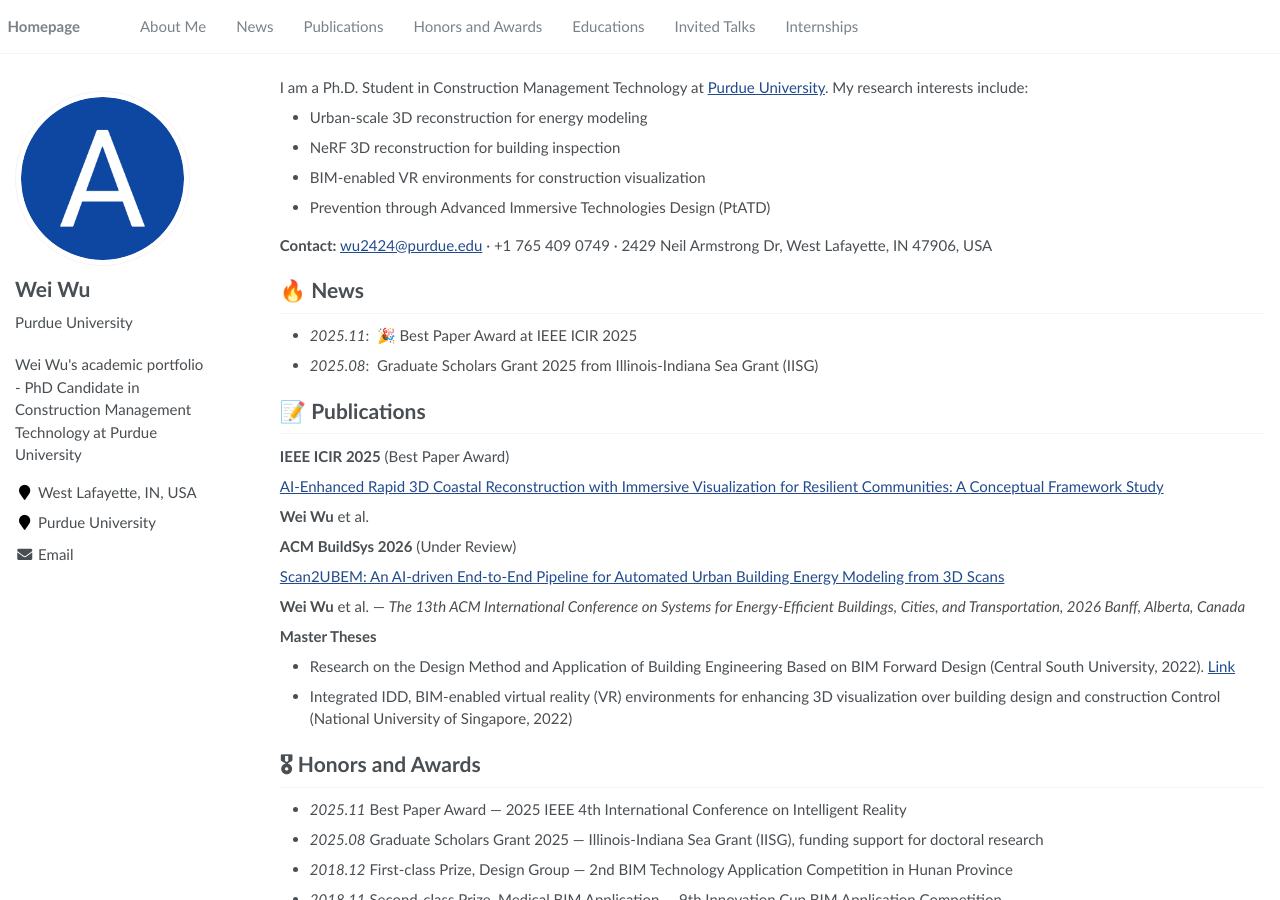
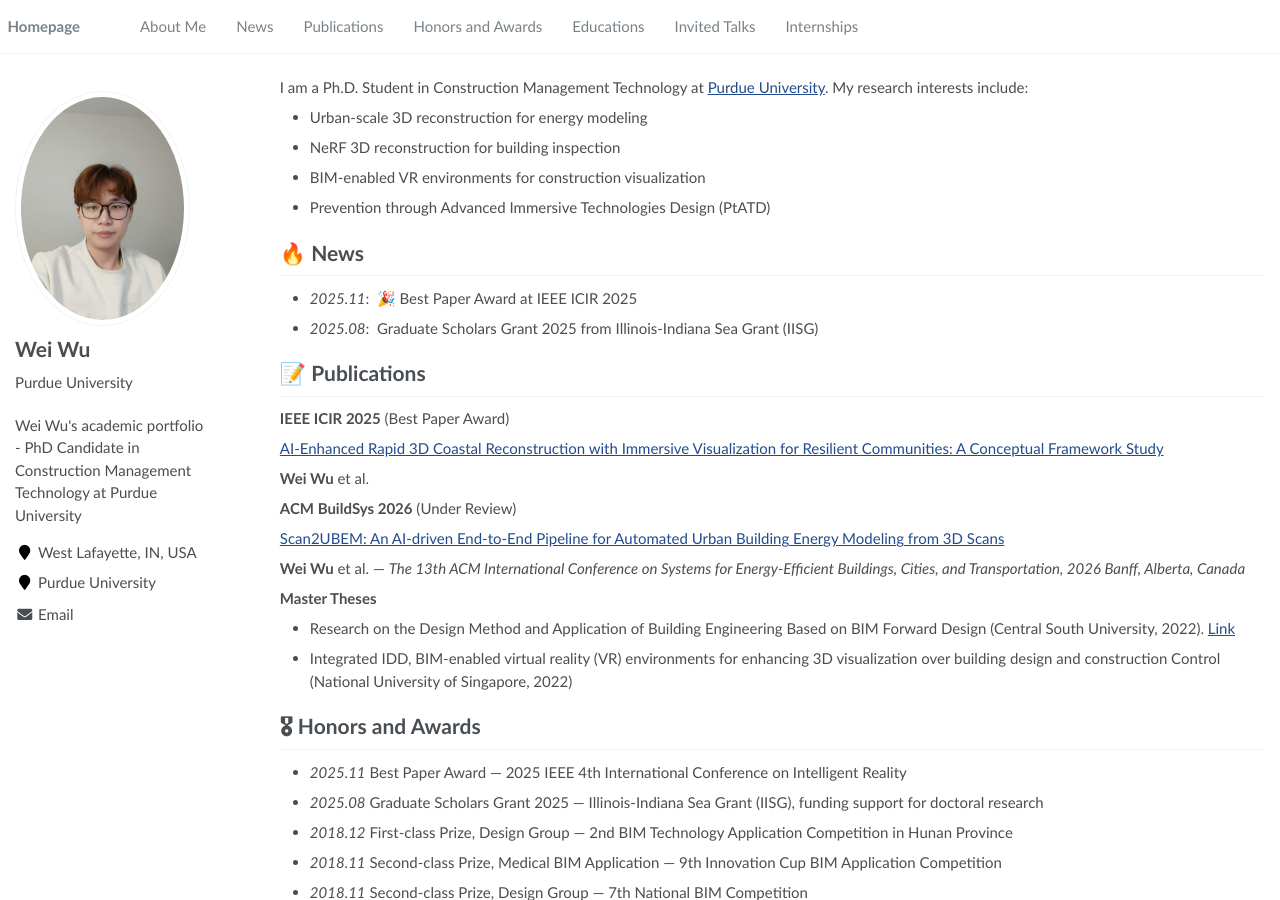
Before and after one commit to wuwei5v/weiwu.github.io, a Jekyll site: the page built from _pages/about.md, in a window 1280 px wide and 900 px high. Built offline with Jekyll 4.4.1, drawn with Linux system fonts in a browser that asks for light colours.

Commit message:
update about page and config.yml

```diff
--- a/_config.yml
+++ b/_config.yml
@@ -22,7 +22,7 @@ baidu_site_verification  :  # get baidu_site_verification from https://ziyuan.ba
 # Site Author
 author:
   name             : "Wei Wu"
-  avatar           : "images/android-chrome-512x512.png"
+  avatar           : "images/Wei Wu Photo.png"
   bio              : "Purdue University"
   location         : "West Lafayette, IN, USA"
   employer         : "Purdue University"
--- a/_pages/about.md
+++ b/_pages/about.md
@@ -16,8 +16,6 @@ I am a Ph.D. Student in Construction Management Technology at [Purdue University
 * NeRF 3D reconstruction for building inspection
 * BIM-enabled VR environments for construction visualization
 * Prevention through Advanced Immersive Technologies Design (PtATD)
-
-**Contact:** [wu2424@purdue.edu](mailto:wu2424@purdue.edu) · +1 765 409 0749 · 2429 Neil Armstrong Dr, West Lafayette, IN 47906, USA
 
 # 🔥 News
 - *2025.11*: &nbsp;🎉 Best Paper Award at IEEE ICIR 2025
```
